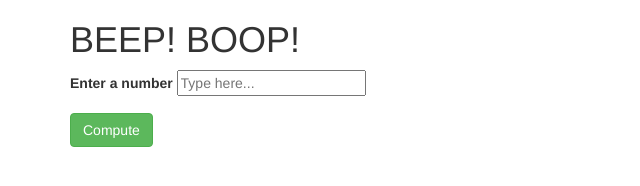
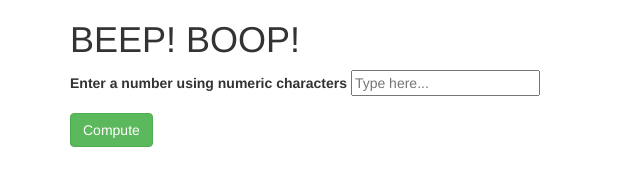
Before and after one commit to AramisDad/code-review-3, a plain HTML site: page index.html in a window 1280 px wide. Shown: the whole page, without its empty margins (0-640 px from the left). Drawn offline with Linux system fonts and the light colour scheme.

Commit message:
clarify instructions for user within index.html

```diff
--- a/index.html
+++ b/index.html
@@ -13,7 +13,7 @@
 
       <form id="userForm">
         <div class="form-group">
-          <label for="userLabel">Enter a number</label>
+          <label for="userLabel">Enter a number using numeric characters</label>
           <input id="userInput" type="text" placeholder="Type here...">
         </div>
 
```
Also changed, not shown: 1 other file.
